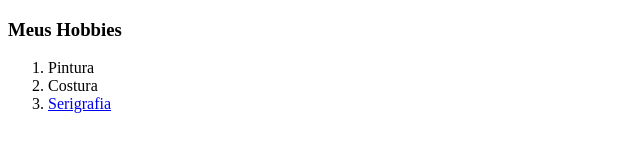
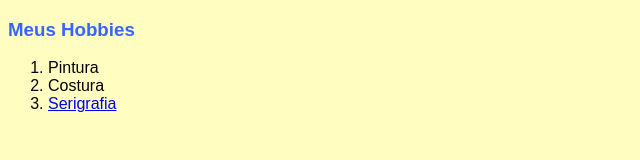
Before and after one commit to PedroCezardev/Praticando-Site-Confeiteira, a plain HTML site: page Hobbies.html in a window 1280 px wide. Shown: the whole page, without its empty margins (0-640 px from the left). Drawn offline with Linux system fonts and the light colour scheme.

Commit message:
ajustando

```diff
--- a/Hobbies.html
+++ b/Hobbies.html
@@ -3,7 +3,7 @@
 <head>
     <meta charset="UTF-8">
     <title>Meus Hobbies</title>
-    <link rel="stylesheet" href="css/style.css">
+    <link rel="stylesheet" href="main.css">
 
 </head>
 <body>
--- a/main.css
+++ b/main.css
@@ -12,6 +12,6 @@ hr{
     width: 5%;
     }
 
-    h1, h3{
+    h1, h3, h2{
         color: #3665ff;
     }
```
Also changed, not shown: contato.html (+1 -1 lines).
